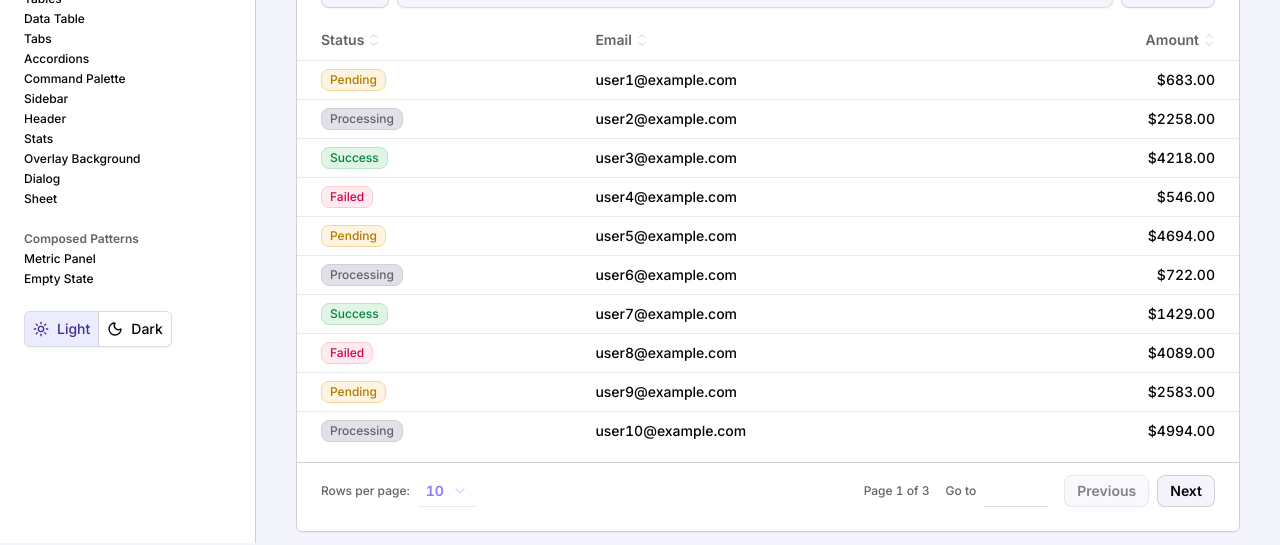
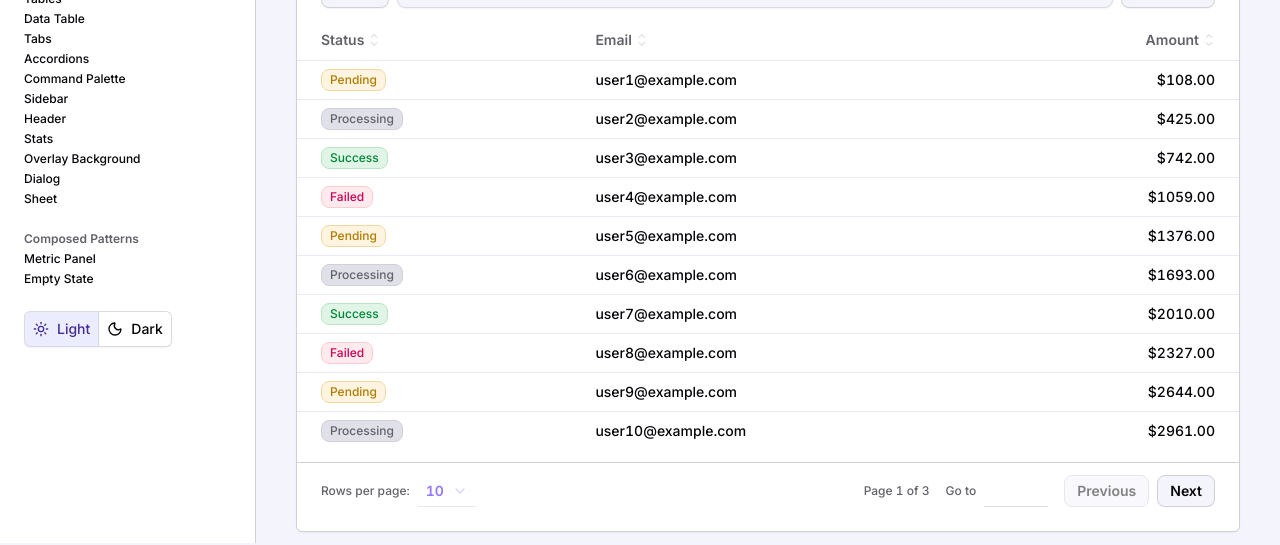
Before and after one commit to chebert-pd/v0-Wyllo, a Next.js app in the folder my-app/: page /gallery/data-table in a window 1280 px wide. Shown: the part 257-802 px from the top of the page. Built offline with nearby package versions, Linux system fonts and the light colour scheme.

Commit message:
Fix hydration error in DataTable gallery page
Replace Math.random() called at module scope with a deterministic index-based formula. Math.random() produces different values on the server vs client, causing React's SSR hydration to fail.

Co-Authored-By: Claude Sonnet 4.6 <noreply@anthropic.com>

```diff
--- a/my-app/app/gallery/data-table/page.tsx
+++ b/my-app/app/gallery/data-table/page.tsx
@@ -33,7 +33,7 @@ const data: Payment[] = Array.from({ length: 25 }).map((_, i) => {
   return {
     status: statuses[i % statuses.length],
     email: `user${i + 1}@example.com`,
-    amount: Math.floor(Math.random() * 5000) + 25,
+    amount: ((i * 317 + 83) % 4975) + 25,
   }
 })
 
```
